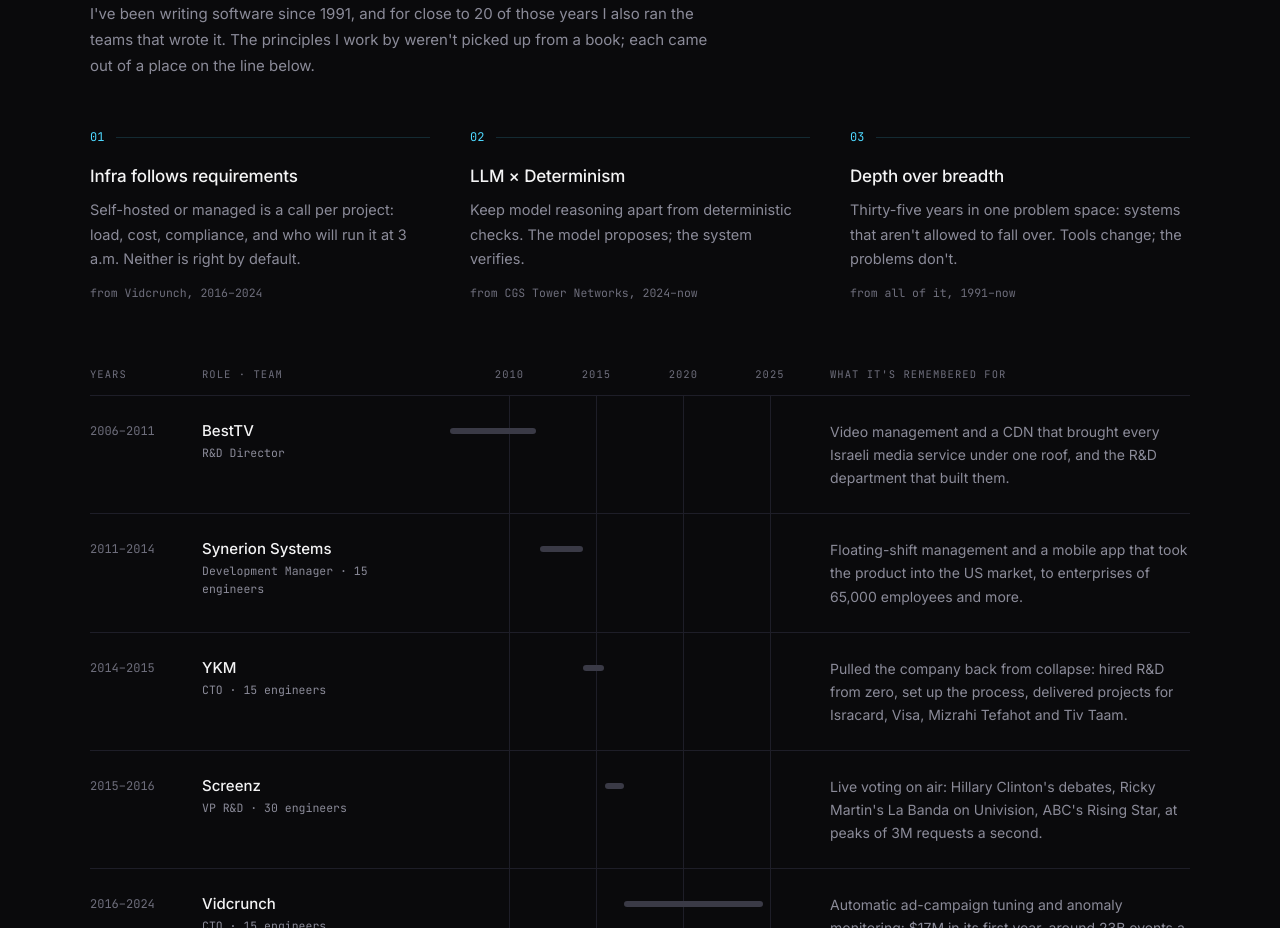
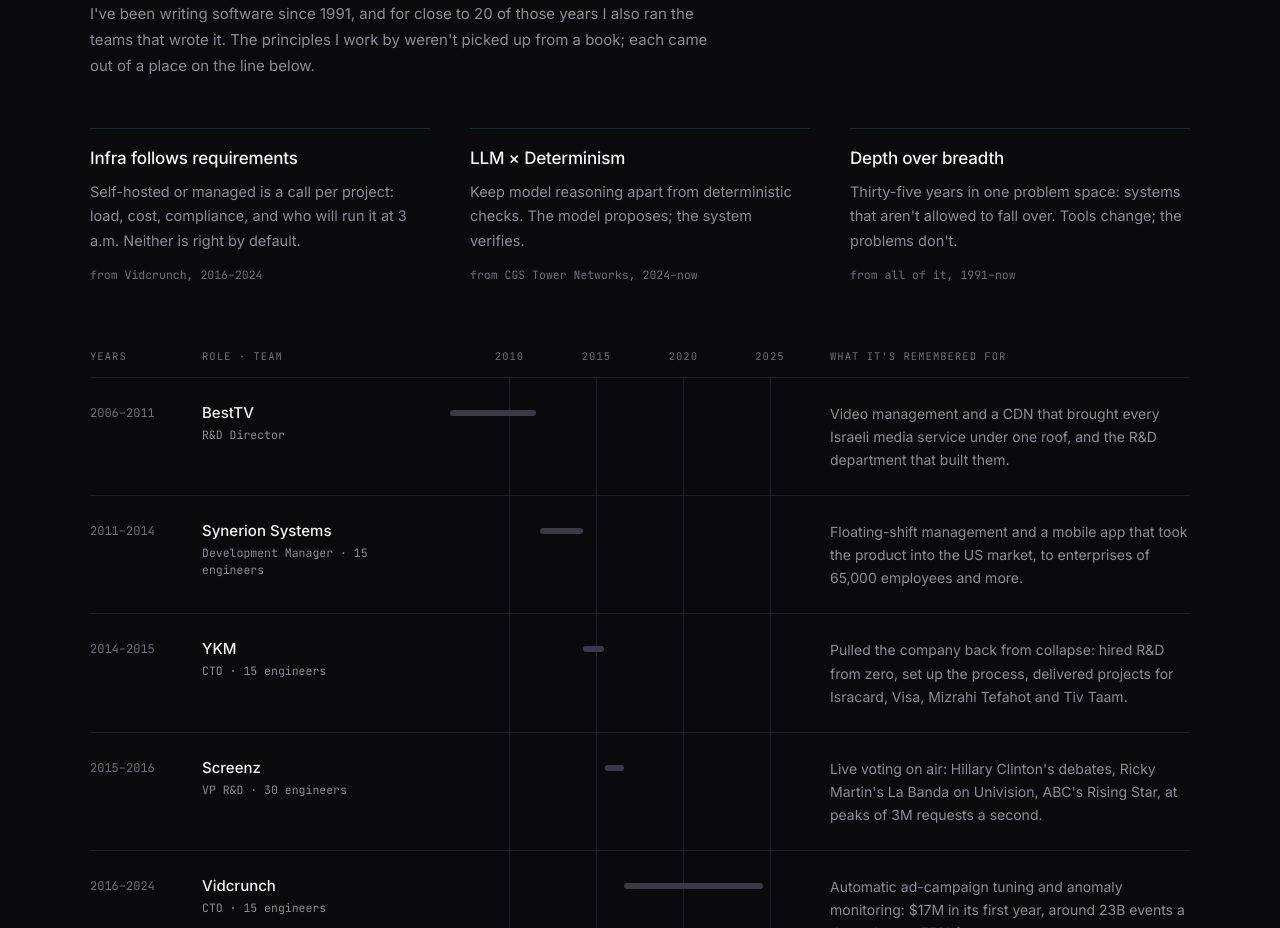
Before and after one commit to andrewmolyuk/andrew.molyuk.com, a Vue app: page / in a window 1280 px wide. Shown: the part 4800-5728 px from the top of the page. Built offline with nearby package versions, Linux system fonts and the light colour scheme.

Commit message:
style(approach): drop the numbers above the principles

```diff
--- a/src/components/ApproachSection.vue
+++ b/src/components/ApproachSection.vue
@@ -52,8 +52,7 @@ const lit = (n: string | undefined) => n !== undefined && focus.value === n
           @mouseenter="focus = p.n"
           @mouseleave="focus = null"
         >
-          <div class="mb-4 flex items-center gap-3">
-            <span class="text-accent font-mono text-[12px]">{{ p.n }}</span>
+          <div class="mb-4 flex items-center">
             <span
               class="h-px flex-1 transition-colors duration-200"
               :class="lit(p.n) ? 'bg-accent/70' : 'bg-accent/16'"
```
